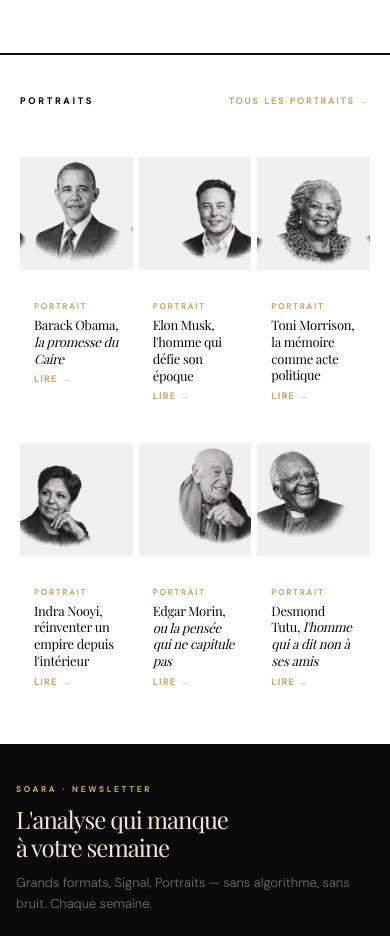
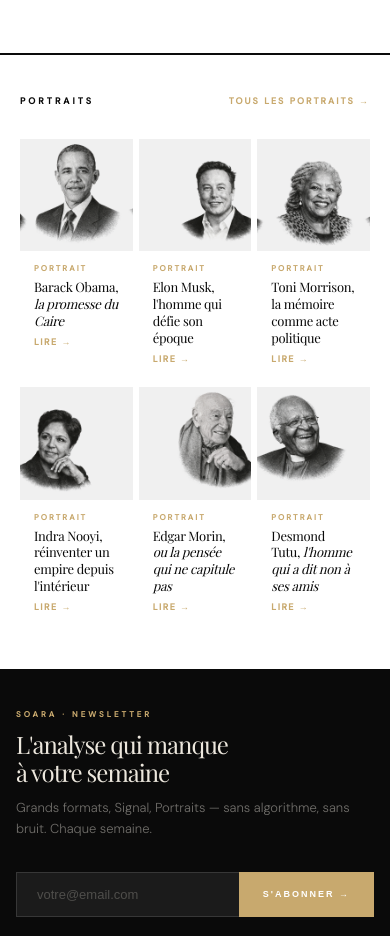
Before and after one commit to SteveMrld/Prisme, a Next.js app: page / in a window 390 px wide. Shown: the part 9500-10436 px from the top of the page. Built offline with nearby package versions, Linux system fonts and the light colour scheme; no server answers; a web font is replaced by a local one.

Commit message:
Portraits : aspect-ratio 1/1, fond blanc pur, sans mix-blend-mode

```diff
--- a/app/page.module.css
+++ b/app/page.module.css
@@ -821,8 +821,8 @@
   width: 100%;
   position: relative;
   flex-shrink: 0;
-  background: #fff;
-  aspect-ratio: 3/4;
+  background: #ffffff;
+  aspect-ratio: 1/1;
 }
 
 .portraitImg {
@@ -831,7 +831,6 @@
   display: block;
   object-fit: contain;
   object-position: center center;
-  mix-blend-mode: multiply;
   transition: transform 0.4s ease;
 }
 .portraitCard:hover .portraitImg { transform: scale(1.03); }
@@ -880,7 +879,7 @@
 @media (max-width: 900px) {
   .portraitsSection { padding: 40px 20px; }
   .portraitsGrid { grid-template-columns: repeat(2, 1fr); gap: 20px; }
-  .portraitImgWrap { aspect-ratio: 3/4; }
+  .portraitImgWrap { aspect-ratio: 1/1; }
   .portraitBody { padding: 12px 14px 16px; gap: 6px; }
   .portraitTitle { font-size: 13px; }
   .portraitDesc { display: none; }
```
